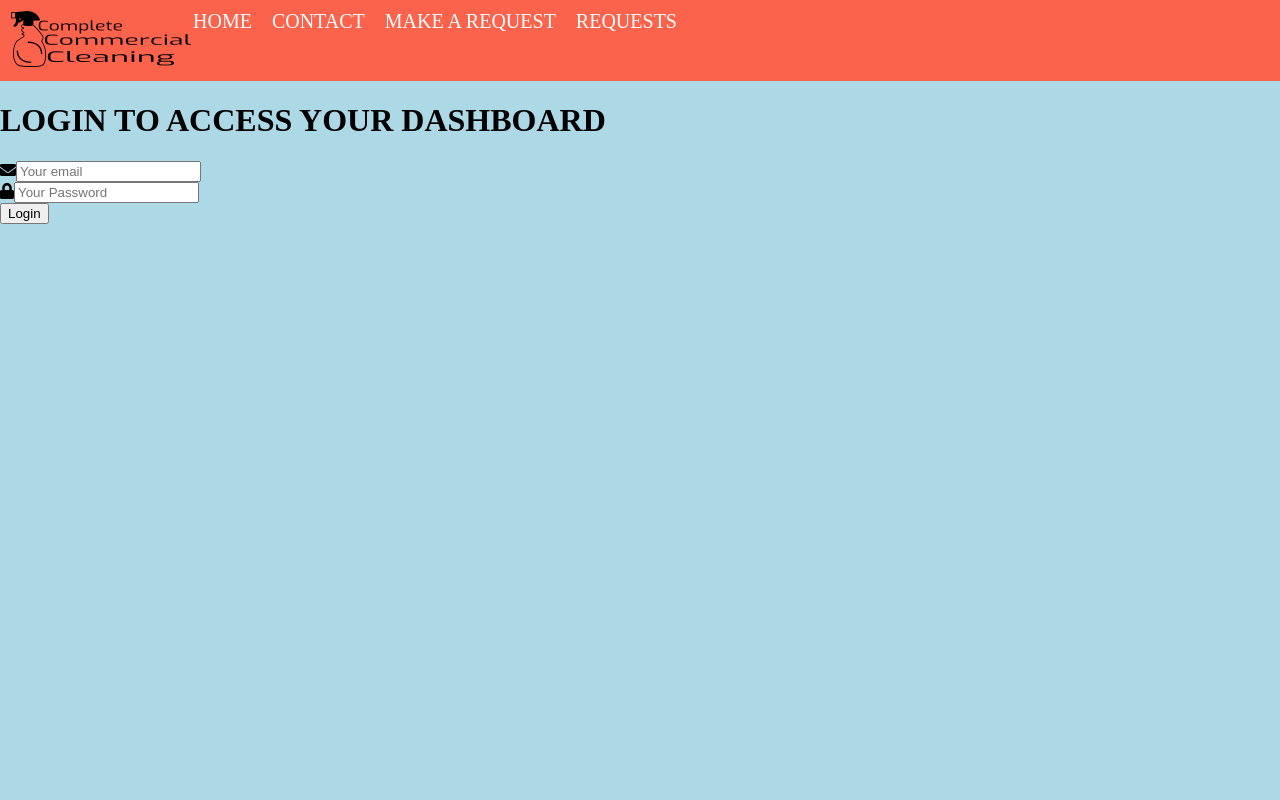
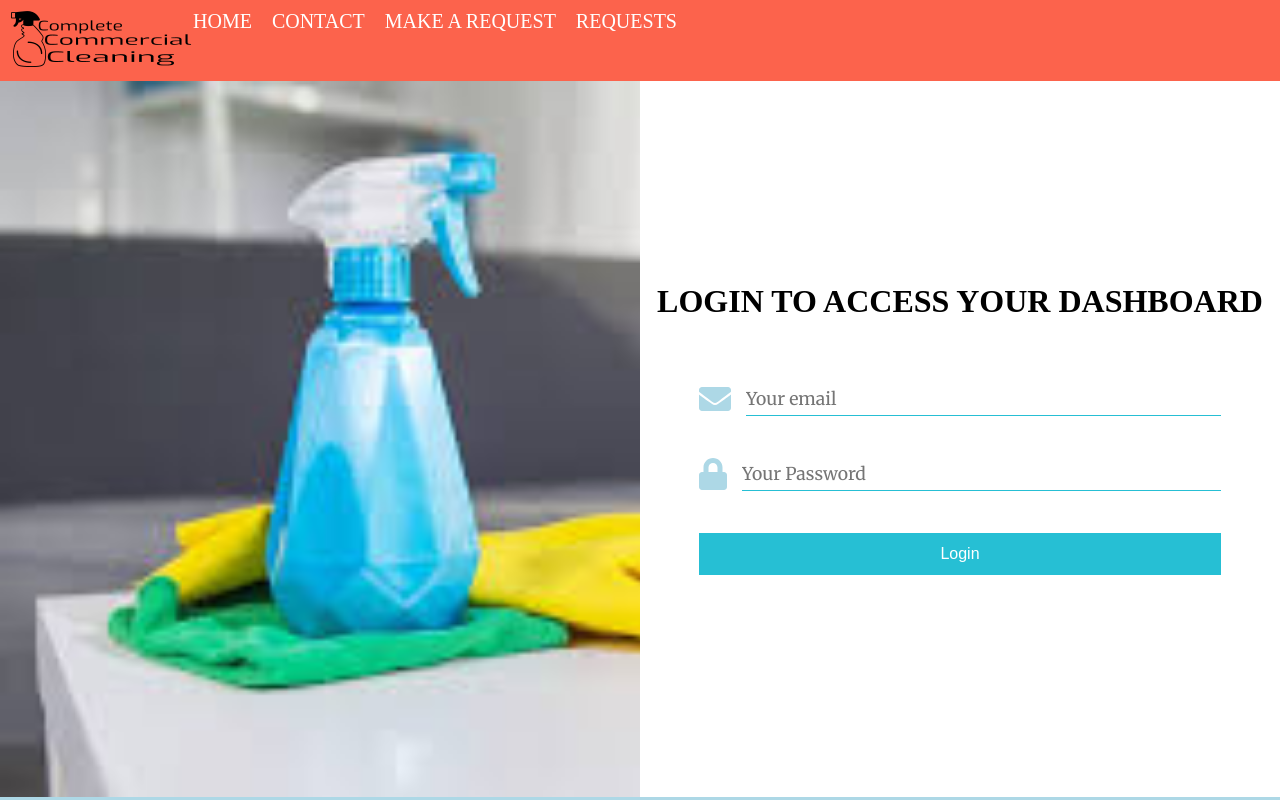
Before and after one commit to OswaldoGutierrez/CCC-Site, a React (Create React App) app: page /auth in a window 1280 px wide. Built offline with nearby package versions, Linux system fonts and the light colour scheme.

Commit message:
added styles to login

```diff
--- a/src/pages/auth.js
+++ b/src/pages/auth.js
@@ -1,11 +1,17 @@
 import React, { Component } from "react";
 import Login from "../auth/login";
+import LoginImage from "../images/contact-image.jpg";
 
 export default class Auth extends Component {
   render() {
     return (
       <div className="auth-page-wrapper">
-        <div className="left-column"></div>
+        <div
+          className="left-column"
+          style={{
+            backgroundImage: `url(${LoginImage})`
+          }}
+        />
 
         <div className="right-column">
           <Login />
--- /dev/null
+++ b/src/styles/auth.scss
@@ -0,0 +1,36 @@
+.auth-page-wrapper {
+  display: grid;
+  grid-template-columns: 1fr 1fr;
+  height: calc(100vh - 84px);
+
+  .left-column {
+    background-size: cover;
+  }
+
+  .right-column {
+    display: flex;
+    justify-content: center;
+    align-items: center;
+    background-color: #ffffff;
+
+    .auth-form-wrapper {
+      @include input-element();
+      @include base-grid();
+      grid-gap: 21px;
+      padding: 42px;
+
+      .form-group {
+        display: flex;
+
+        svg {
+          font-size: 2em;
+          color: lightblue;
+          margin-right: 15px;
+        }
+      }
+    }
+    .btn {
+      @include base-btn();
+    }
+  }
+}
--- a/src/styles/main.scss
+++ b/src/styles/main.scss
@@ -1,5 +1,6 @@
+@import "./mixins.scss";
 @import "./contact.scss";
 @import "./home.scss";
 @import "./navigation.scss";
 @import "./service.scss";
-@import "./login.scss";
+@import "./auth.scss";
--- /dev/null
+++ b/src/styles/mixins.scss
@@ -0,0 +1,46 @@
+@mixin base-btn {
+  cursor: pointer;
+  height: 42px;
+  font-size: 1em;
+  font-weight: 500;
+  border: 1px solid transparent;
+  transition: all 0.5s ease-in-out;
+  background-color: #26bfd4;
+  color: white;
+
+  &:active,
+  &:focus {
+    outline: none;
+  }
+
+  &:hover {
+    background-color: #207b88;
+  }
+}
+
+@mixin input-element {
+  input {
+    font-family: "Merriweather", serif;
+    color: #42454a;
+    padding: 5px 0px;
+    width: 100%;
+    border-top: 0px;
+    border-right: 0px;
+    border-left: 0px;
+    border-bottom: 1px solid #26bfd4;
+    background-color: transparent;
+    transition: 0.5s all ease-in-out;
+    font-size: 1.1em;
+    margin-bottom: 21px;
+
+    &:focus {
+      outline: none;
+      border-bottom: 1px solid #207b88;
+    }
+  }
+}
+
+@mixin base-grid() {
+  display: grid;
+  grid-gap: 21px;
+}
```
Also changed, not shown: src/styles/login.scss (deleted).
